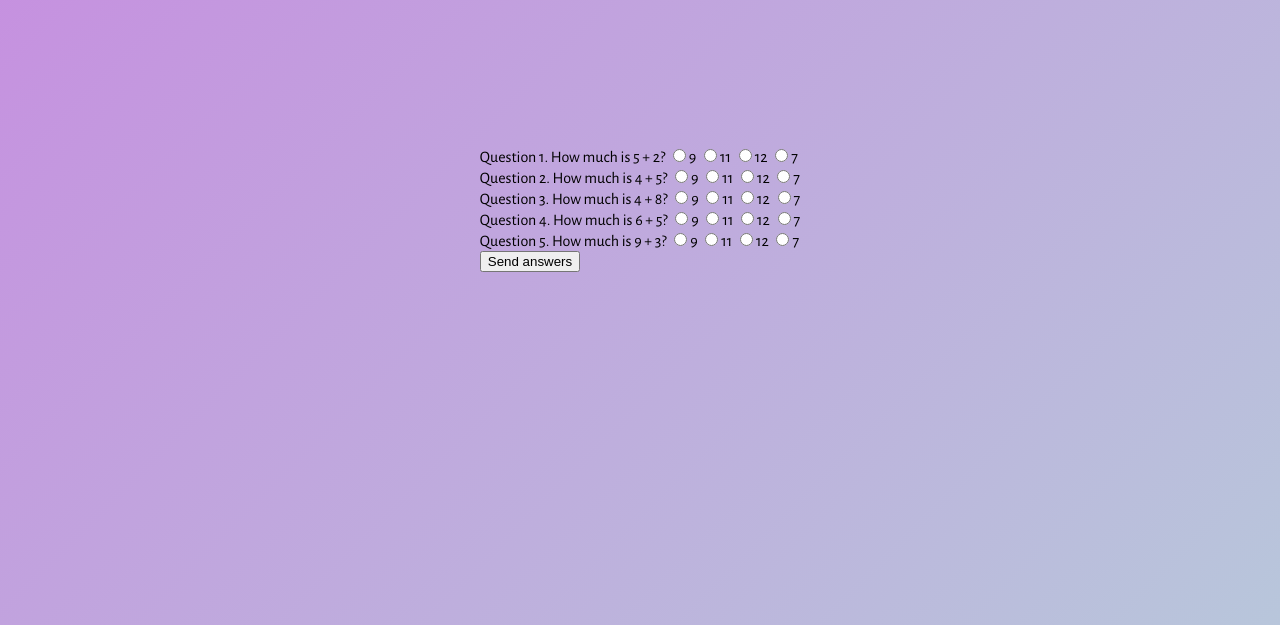
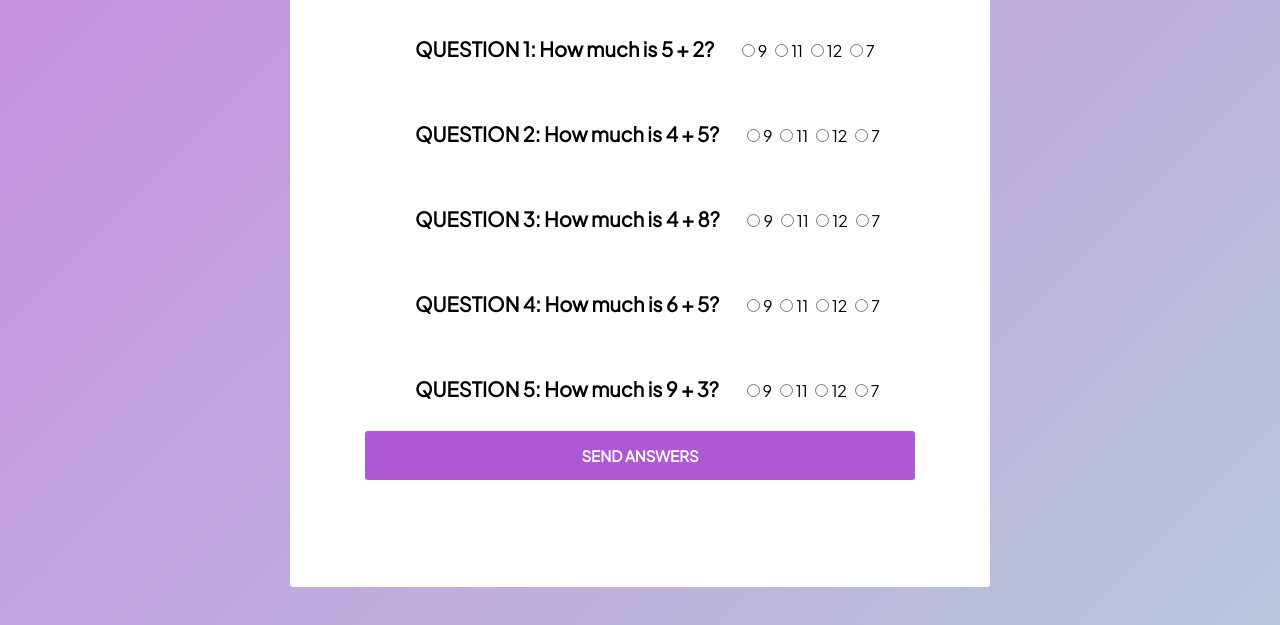
Before and after one commit to YuliiaZaharia/quiz-project, a plain HTML site: page index.html in a window 1280 px wide. Shown: the part 191-816 px from the top of the page. Drawn offline with nearby package versions, Linux system fonts and the light colour scheme.

Commit message:
working on styling of elements in CSS

```diff
--- a/index.html
+++ b/index.html
@@ -8,13 +8,14 @@
     <link rel="stylesheet" href="styles.css">
     <link rel="preconnect" href="https://fonts.googleapis.com">
     <link rel="preconnect" href="https://fonts.gstatic.com" crossorigin>
-    <link href="https://fonts.googleapis.com/css2?family=Alegreya+Sans&display=swap" rel="stylesheet">
+    <link href="https://fonts.googleapis.com/css2?family=Plus+Jakarta+Sans&display=swap" rel="stylesheet">
 </head>
 <body>
 
     <form>
+        <h1>Challenge Your Mind 🧮</h1>
         <div id="question">
-        <label>Question 1. How much is 5 + 2?</label>
+        <label>QUESTION 1: How much is 5 + 2?</label>
         <input type="radio" name="questionOne">9
         <input type="radio" name="questionOne">11
         <input type="radio" name="questionOne">12
@@ -22,7 +23,7 @@
         </div>
 
         <div id="question">
-        <label>Question 2. How much is 4 + 5?</label>
+        <label>QUESTION 2: How much is 4 + 5?</label>
         <input type="radio" name="questionTwo">9
         <input type="radio" name="questionTwo">11
         <input type="radio" name="questionTwo">12
@@ -30,7 +31,7 @@
         </div>
 
         <div id="question">
-        <label>Question 3. How much is 4 + 8?</label>
+        <label>QUESTION 3: How much is 4 + 8?</label>
         <input type="radio" name="questionThree">9
         <input type="radio" name="questionThree">11
         <input type="radio" name="questionThree">12
@@ -38,7 +39,7 @@
         </div>
 
         <div id="question">
-        <label>Question 4. How much is 6 + 5?</label>
+        <label>QUESTION 4: How much is 6 + 5?</label>
         <input type="radio" name="questionFour">9
         <input type="radio" name="questionFour">11
         <input type="radio" name="questionFour">12
@@ -46,14 +47,14 @@
         </div>
 
         <div id="question">
-        <label>Question 5. How much is 9 + 3?</label>
+        <label>QUESTION 5: How much is 9 + 3?</label>
         <input type="radio" name="questionFive">9
         <input type="radio" name="questionFive">11
         <input type="radio" name="questionFive">12
         <input type="radio" name="questionFive">7
         </div>
 
-        <button type="submit" id="btn">Send answers</button>
+        <button type="submit" id="btn">SEND ANSWERS</button>
         <p id="showResult"></p>
     </form>
 
--- a/styles.css
+++ b/styles.css
@@ -4,6 +4,47 @@ body {
     align-items: center;
     justify-content: center;
     height: 100vh;
-    font-family: 'Alegreya Sans', sans-serif;
+    font-family: 'Plus Jakarta Sans', sans-serif;
     background-color: #657fa7;
 }
+
+form {
+    background-color: #fff;
+    display: flex;
+    flex-direction: column;
+    justify-content: center;
+    width: 550px;
+    padding: 75px;
+    border-radius: 3px;
+    font-family: 'Plus Jakarta Sans', sans-serif;
+}
+
+h1 {
+    display: flex;
+    align-self: center;
+}
+
+label {
+    font-size: 20px;
+    padding: 10px;
+    margin: 10px;
+    font-weight: bold;
+    font-family: 'Plus Jakarta Sans', sans-serif;
+}
+
+#question {
+    padding: 30px;
+    font-family: 'Plus Jakarta Sans', sans-serif;
+}
+
+button {
+    background-color: #af58d4;
+    color: #fff;
+    width: 100%;
+    border: none;
+    padding: 15px;
+    font-size: 15px;
+    border-radius: 3px;
+    font-family: 'Plus Jakarta Sans', sans-serif;
+    font-weight: bolder;
+}
```
